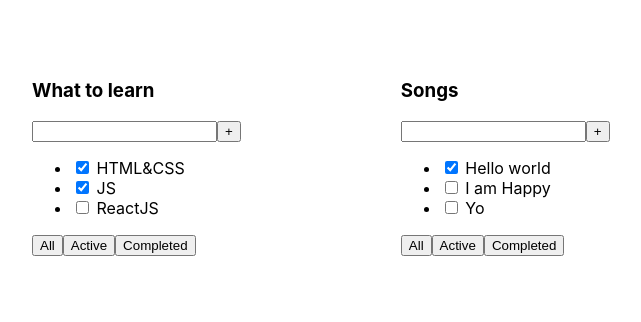
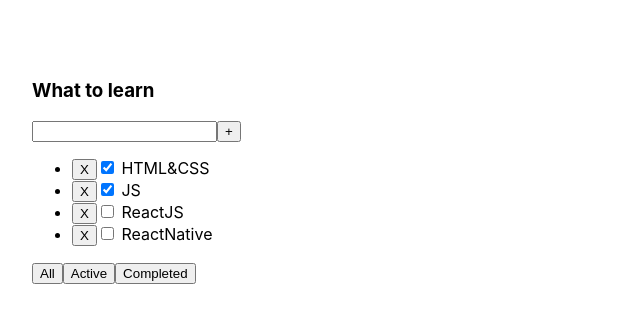
Before and after one commit to andbudha/todolist, a React (Create React App) app: page / in a window 1280 px wide. Shown: the top 322 px of the page, without its empty margins (28-669 px from the left). Built offline with nearby package versions, Linux system fonts and the light colour scheme.

Commit message:
remove-buttons added

```diff
--- a/src/App.tsx
+++ b/src/App.tsx
@@ -4,21 +4,23 @@ import {Todolist} from "./Todolist";
 
 function App() {
 
-    const tasks1 = [
+    let tasks = [
         { id: 1, title: "HTML&CSS", isDone: true },
         { id: 2, title: "JS", isDone: true },
-        { id: 3, title: "ReactJS", isDone: false }
-    ]
-    const tasks2 = [
-        { id: 1, title: "Hello world", isDone: true },
-        { id: 2, title: "I am Happy", isDone: false },
-        { id: 3, title: "Yo", isDone: false }
+        { id: 3, title: "ReactJS", isDone: false },
+        { id: 4, title: "ReactNative", isDone: false }
     ]
 
+    const removeTask=(taskID: number)=>{
+        tasks = tasks.filter(element=> element.id !== taskID);
+    }
     return (
         <div className="App">
-         <Todolist title={'What to learn'} tasks={tasks1}/>
-         <Todolist title={'Songs'} tasks={tasks2}/>
+         <Todolist
+             title={'What to learn'}
+             tasks={tasks}
+             removeTask={removeTask}
+         />
         </div>
     );
 }
--- a/src/Todolist.tsx
+++ b/src/Todolist.tsx
@@ -9,6 +9,7 @@ type TaskType = {
 type PropsType = {
     title: string
     tasks: Array<TaskType>
+    removeTask: (taskID: number)=> void
 }
 
 export function Todolist(props: PropsType) {
@@ -21,9 +22,15 @@ export function Todolist(props: PropsType) {
                     <button>+</button>
                 </div>
                 <ul>
-                    <li><input type="checkbox" checked={props.tasks[0].isDone}/> <span>{props.tasks[0].title}</span></li>
-                    <li><input type="checkbox" checked={props.tasks[1].isDone}/> <span>{props.tasks[1].title}</span></li>
-                    <li><input type="checkbox" checked={props.tasks[2].isDone}/> <span>{props.tasks[2].title}</span></li>
+                    {props.tasks.map((element)=>{
+                        return(
+
+                            <li key={element.id}>
+                                <button onClick={()=>props.removeTask(element.id)}>X</button>
+                                <input type="checkbox" checked={element.isDone}/> <span>{element.title}</span>
+                            </li>
+                        );
+                    })}
                 </ul>
                 <div>
                     <button>All</button>
```
